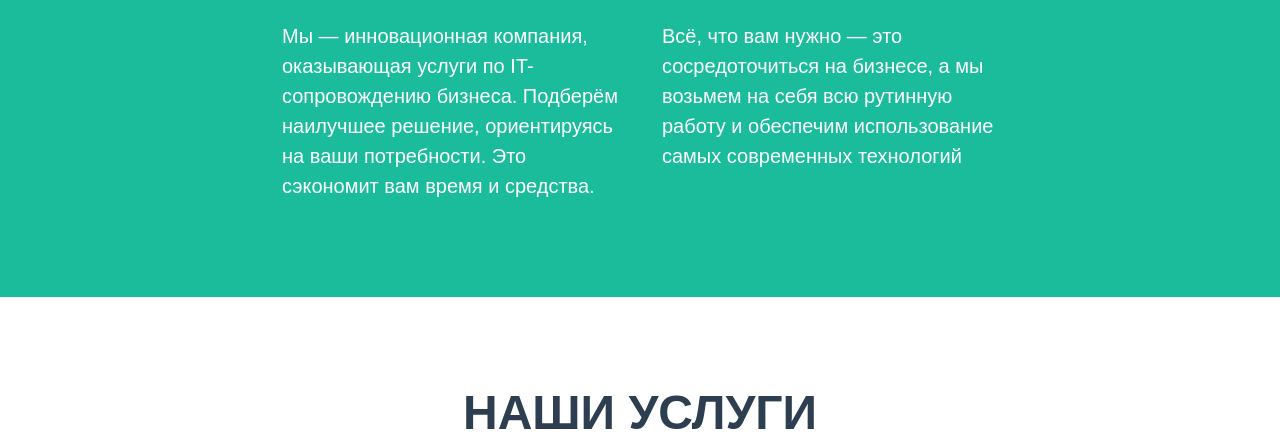
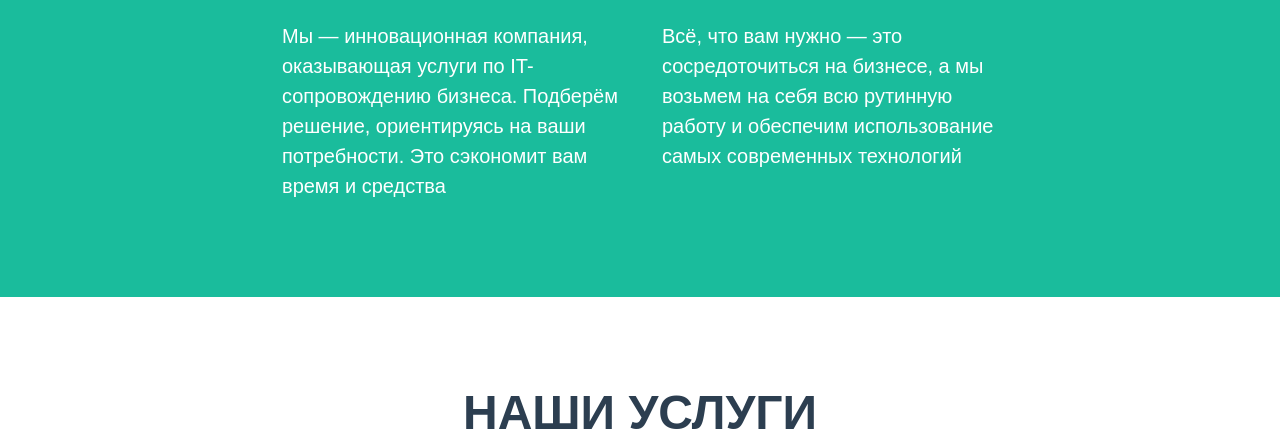
Before and after one commit to generalofgotei/IT-SPHERA, a plain HTML site: page index.html in a window 1280 px wide. Shown: the part 908-1350 px from the top of the page. Drawn offline with nearby package versions, Linux system fonts and the light colour scheme.

Commit message:
Update index.html

```diff
--- a/index.html
+++ b/index.html
@@ -60,7 +60,7 @@
         </div>
         <!-- About Section Content-->
         <div class="row">
-            <div class="col-lg-4 ms-auto"><p class="lead">Мы — инновационная компания, оказывающая услуги по IT-сопровождению бизнеса. Подберём наилучшее решение, ориентируясь на ваши потребности. Это сэкономит вам время и средства.</p></div>
+            <div class="col-lg-4 ms-auto"><p class="lead">Мы — инновационная компания, оказывающая услуги по IT-сопровождению бизнеса. Подберём решение, ориентируясь на ваши потребности. Это сэкономит вам время и средства</p></div>
             <div class="col-lg-4 me-auto"><p class="lead">Всё, что вам нужно — это сосредоточиться на бизнесе, а мы возьмем на себя всю рутинную работу и обеспечим использование самых современных технологий</p></div>
         </div>
     </div>
```
